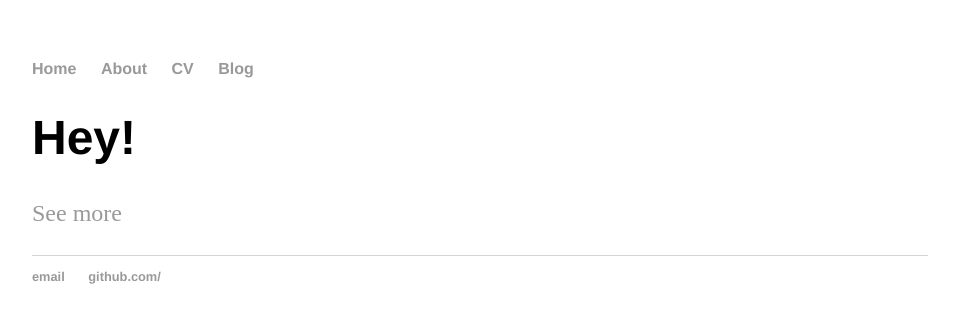
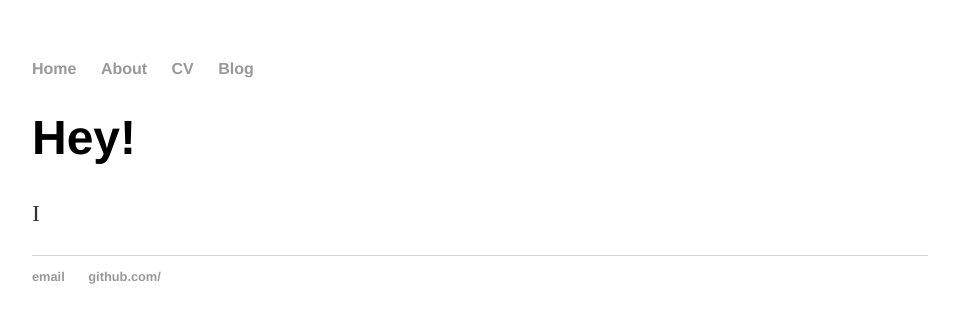
Before and after one commit to Cranberryrobot/cranberryrobot.github.io, a Jekyll site: the page built from index.html, in a window 1280 px wide. Shown: the top 323 px of the page, without its empty margins (160-1119 px from the left). Built offline with Jekyll 4.4.1, drawn with Linux system fonts in a browser that asks for light colours.

Commit message:
Update index.html

```diff
--- a/index.html
+++ b/index.html
@@ -1,29 +1,8 @@
-<!DOCTYPE html>
-<html>
-	<head>
-		<title>Luke Nash</title>
-		<link rel="stylesheet" type="text/css" href="/css/main.css">
-	</head>
-	<body>
-		<nav>
-    		<ul>
-        		<li><a href="/">Home</a></li>
-	        	<li><a href="/about">About</a></li>
-        		<li><a href="/cv">CV</a></li>
-        		<li><a href="/blog">Blog</a></li>
-    		</ul>
-		</nav>
-		<div class="container">
-    		<div class="blurb">
-        		<h1>Hey!</h1>
-				<p><a href="/about">See more</a></p>
-    		</div>
-		</div>
-		<footer>
-    		<ul>
-        		<li><a href="#">email</a></li>
-        		<li><a href="#">github.com/</a></li>
-			</ul>
-		</footer>
-	</body>
-</html>
+---
+layout: default
+title: Luke Nash
+---
+<div class="blurb">
+	<h1>Hey!</h1>
+	<p>I<a href="/about"></a></p>
+</div><!-- /.blurb -->
```
